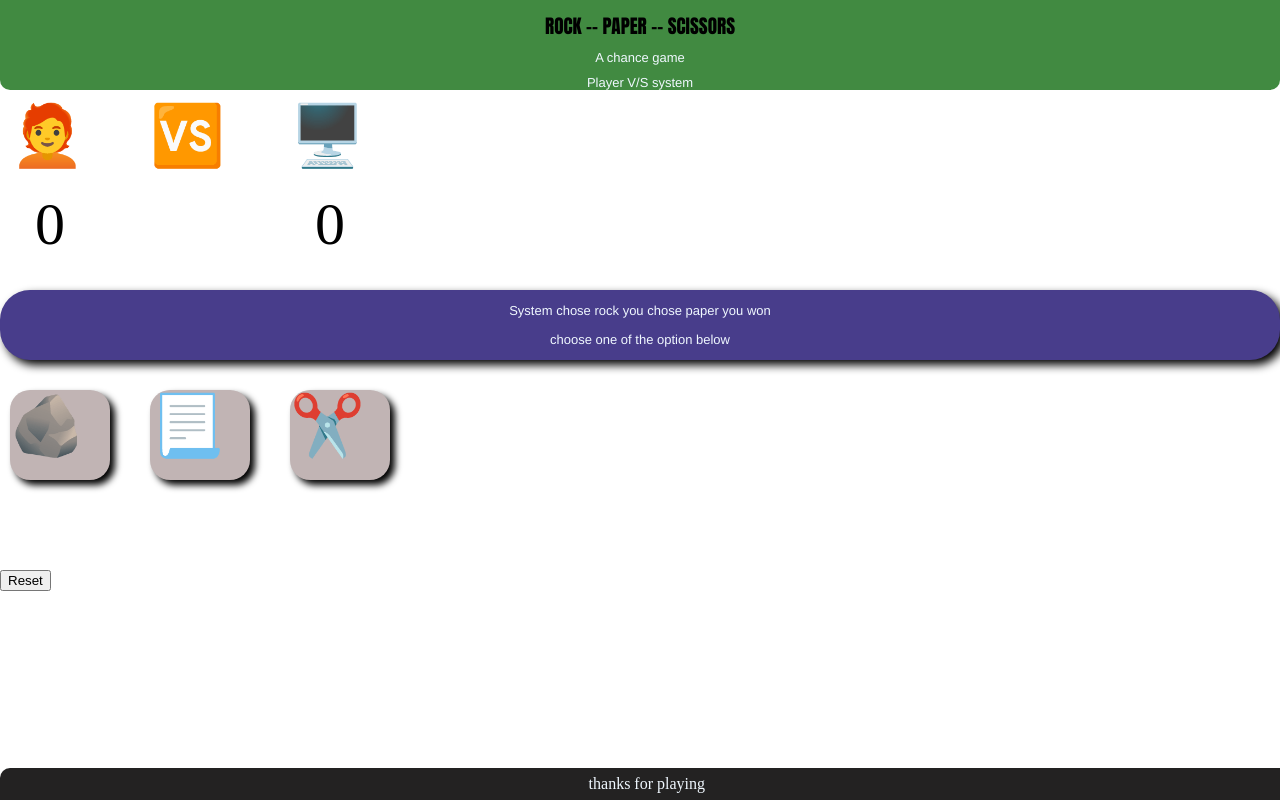
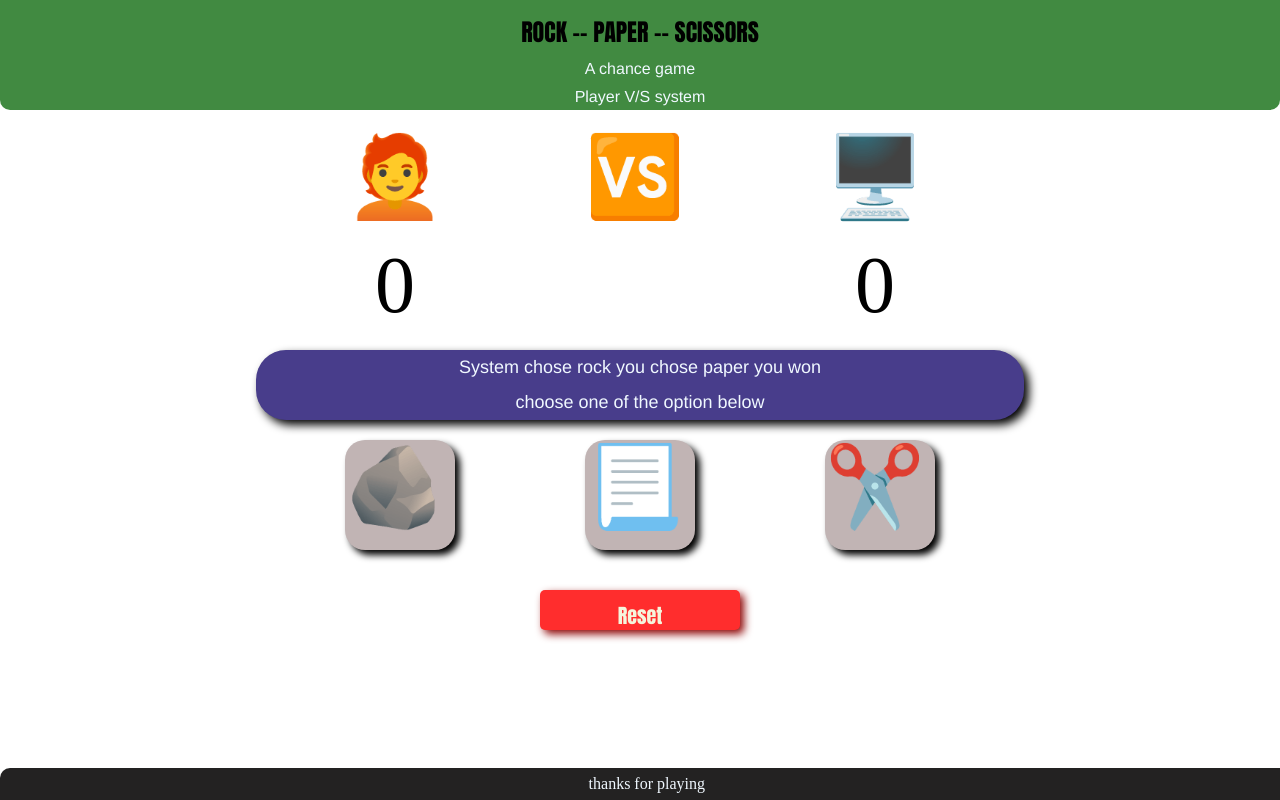
Before and after one commit to suneelyarramuthala/rock-paper-scissors, a plain HTML site: page index.html in a window 1280 px wide. Drawn offline with Linux system fonts and the light colour scheme.

Commit message:
added the responsiveness of the page

```diff
--- a/css/main.css
+++ b/css/main.css
@@ -34,8 +34,8 @@ header p{
   padding: 10px;
 }
 .card{
-  height: 90px;
-  width: 100px;
+  height: 80px;
+  width: 80px;
   font-size: 60px;
 }
 .tile{
@@ -73,7 +73,27 @@ header p{
   padding-bottom: 7px;
 }
 .selection-container{
-  margin-bottom: 100px;
+  margin-bottom: 60px;
+}
+.reset-container{
+  display: flex;
+  justify-content: center;
+  align-items: center;
+}
+.reset-container button{
+  width: 100px;
+  padding: 10px;
+  border: none;
+  background-color: rgb(255, 45, 45);
+  border-radius: 5px;
+  color: beige;
+  font-family: Impact, Haettenschweiler, 'Arial Narrow Bold', sans-serif;
+  box-shadow: 4px 4px 8px rgb(141, 3, 3);
+}
+.reset-container button:hover{
+  background-color: rgb(88, 88, 249);
+  color: black;
+  box-shadow: 4px 4px 8px rgb(0, 0, 180);
 }
 footer{
   display: flex;
@@ -89,3 +109,63 @@ footer{
   background-color: rgb(35, 34, 34);
   border-radius:10px 10px 0 0;
 }
+@media screen and (min-width: 348px) {
+  .section-position{
+    justify-content: space-between;
+    padding: 10px;
+    padding-left: 40px;
+    padding-right: 40px;
+  }
+  .card{
+    height: 80px;
+    width: 80px;
+    font-size: 60px;
+  }
+  .score-container{
+    padding-left: 55px;
+    margin-bottom: 20px;
+  }
+  .reset-container button{
+    width: 200px;
+    height: 40px;
+    font-size: 20px;
+  }
+  .mid-section p{
+    font-size: 15px;
+  }
+}
+@media screen and (min-width: 700px) {
+  .section-position{
+    justify-content: center;
+    gap: 130px;
+    padding: 20px;
+    padding-left: 60px;
+    padding-right: 60px;
+  }
+  .card{
+    height: 110px;
+    width: 110px;
+    font-size: 80px;
+  }
+  .score-container{
+    padding-left: 120px;
+    margin-bottom: 20px;
+  }
+  .top-title{
+    font-size: x-large;
+  }
+  .title-discription{
+    font-size: medium;
+  }
+  header{
+    height: 110px;
+  }
+  .mid-section{
+    margin: auto;
+    width: 60%;
+  }
+
+  .mid-section p{
+    font-size: large;
+  }
+}
```
